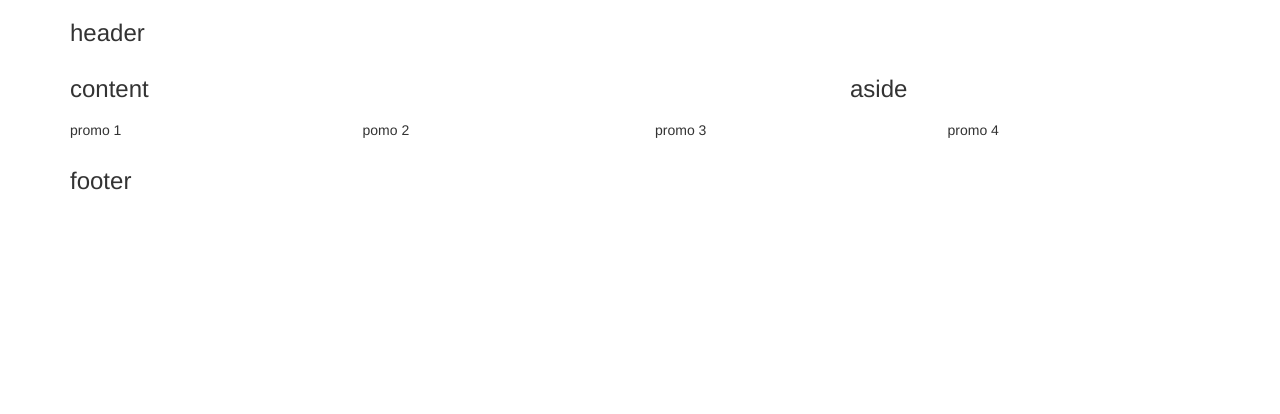
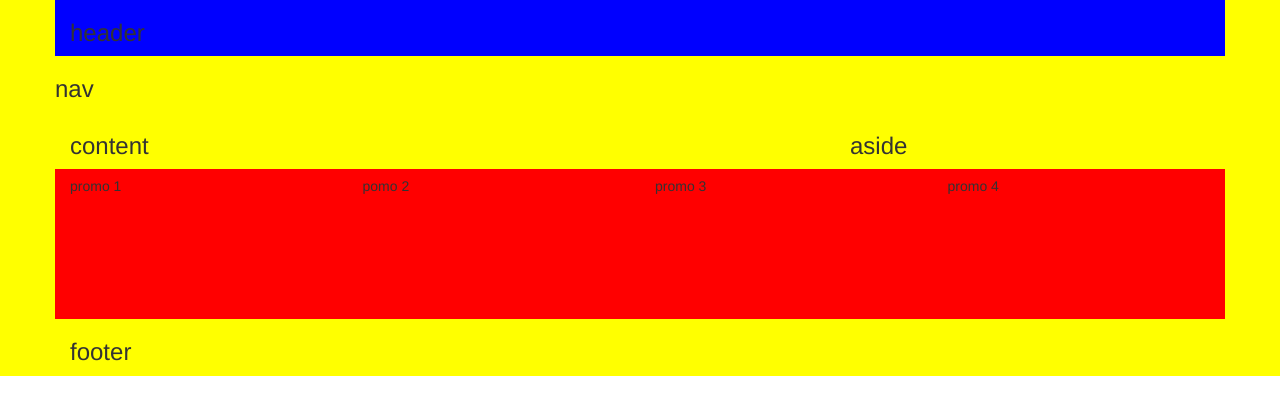
Before and after one commit to jakesonline1/projects, a plain HTML site: page index.html in a window 1280 px wide. Drawn offline with Linux system fonts and the light colour scheme.

Commit message:
adding style to master along with adding classes and nav

```diff
--- a/index.html
+++ b/index.html
@@ -5,6 +5,7 @@
     <meta name="viewport" content="width=device-width, initial-scale=1.0">
     <meta http-equiv="X-UA-Compatible" content="ie=edge">
     <link rel="stylesheet" href="/bootstrap.min.css">
+    <link rel="stylesheet" href="/styles.css">
     <title>Document</title>
 </head>
 <body>
@@ -16,24 +17,29 @@
                 </header>
             </div>
             <div class="row">
-                <section class="col-md-8">
+                <nav class="col-md-12 nav">
+                <h3>nav</h3>
+                </nav>
+            </div>
+            <div class="row">
+                <section class="col-md-8 content">
                     <h3>content</h3>
                 </section>
-                <aside class="col-md-4">
+                <aside class="col-md-4 aside">
                     <h3>aside</h3>
                 </aside>
             </div>
             <div class="row">
-                <div class="col-md-3">
+                <div class="col-md-3 promo">
                     <h5>promo 1</h5>
                 </div>
-                <div class="col-md-3">
+                <div class="col-md-3 promo">
                     <h5>pomo 2</h5>
                 </div>
-                <div class="col-md-3">
+                <div class="col-md-3 promo">
                     <h5>promo 3</h5>
                 </div>
-                <div class="col-md-3">
+                <div class="col-md-3 promo">
                     <h5>promo 4</h5>
                 </div>
              <footer class="col-md-12">
--- /dev/null
+++ b/styles.css
@@ -0,0 +1,19 @@
+.container-fluid {
+    background-color: yellow;
+}
+.header {
+    background-color: blue;
+}
+
+@media screen and (max-width: 600px) {
+    .promo {
+        background-color: blue;
+        height: 150px;
+    }
+}
+@media screen and (min-width: 601px) {
+    .promo {
+        height: 150px;
+        background-color: red;
+    }
+}
```
